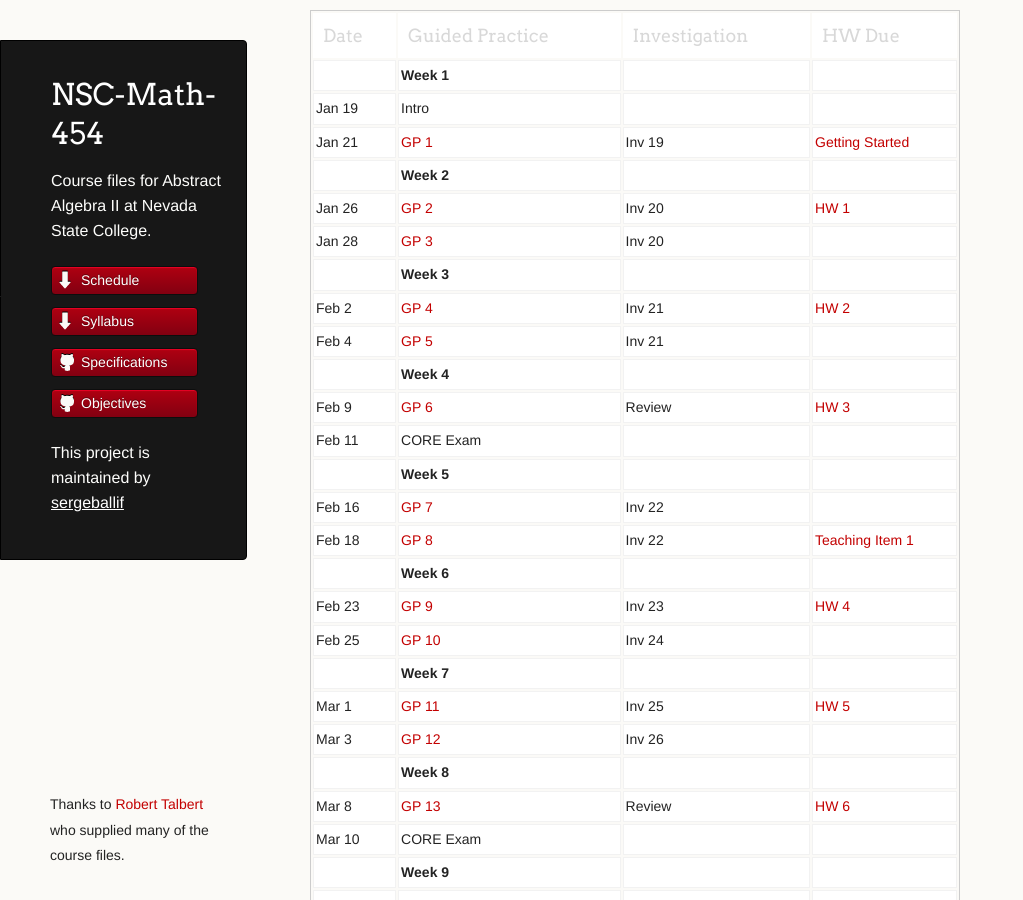
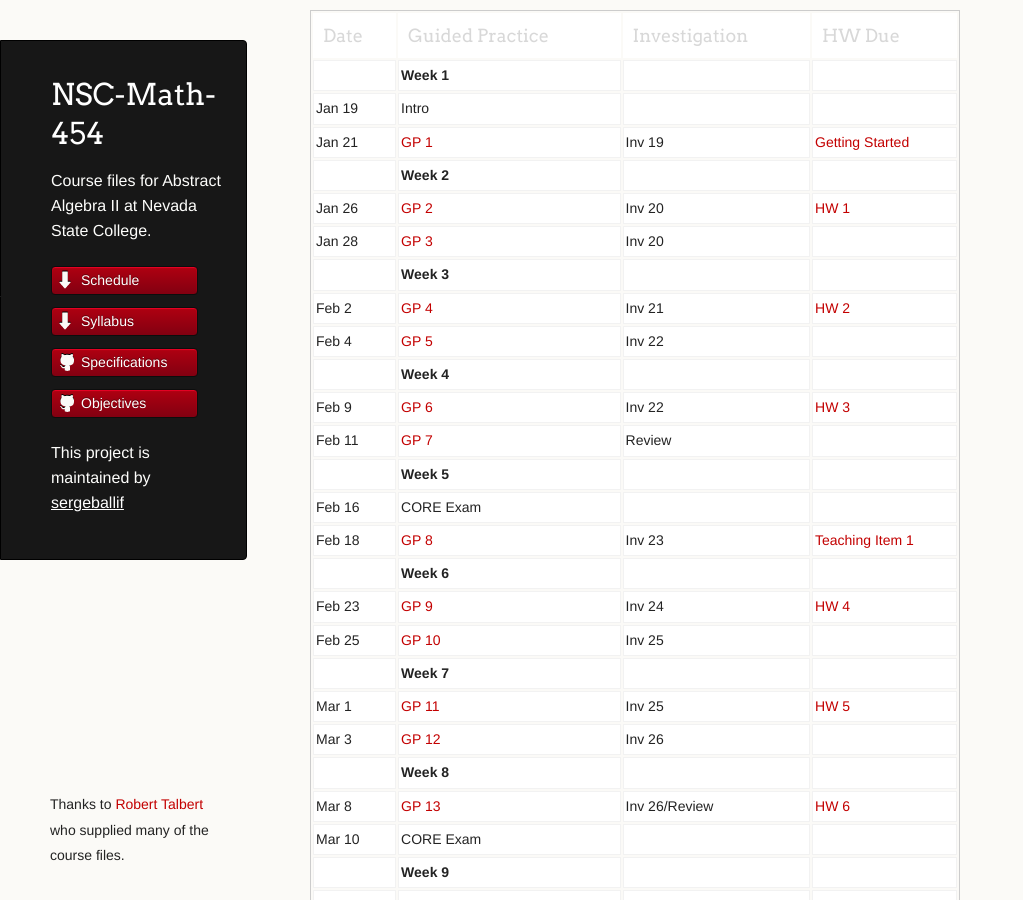
Before and after one commit to AaronWongNSC/MATH-454, a Jekyll site: the page built from index.md, in a window 1280 px wide and 900 px high. Shown: the whole window, without its empty margins (0-1023 px from the left). Built offline with Jekyll 4.4.1, drawn with Linux system fonts in a browser that asks for light colours.

Commit message:
Update index.md

```diff
--- a/index.md
+++ b/index.md
@@ -20,21 +20,21 @@ published: true
 | Jan 28 	| [GP 3](/NSC-Math-454/GP3.html)   	| Inv 20        	|                                                                                                                                                                             	|
 |        	| **Week 3**                       	|               	|                                                                                                                                                                             	|
 | Feb 2  	| [GP 4](/NSC-Math-454/GP4.html)   	| Inv 21        	| [HW 2](http://www.overleaf.com/docs?snip_uri=https://raw.githubusercontent.com/sergeballif/NSC-Math-454/gh-pages/homework/Math454HW2.tex&splash=none)                       	|
-| Feb 4  	| [GP 5](/NSC-Math-454/GP5.html)   	| Inv 21        	|                                                                                                                                                                             	|
+| Feb 4  	| [GP 5](/NSC-Math-454/GP5.html)   	| Inv 22        	|                                                                                                                                                                             	|
 |        	| **Week 4**                       	|               	|                                                                                                                                                                             	|
-| Feb 9  	| [GP 6](/NSC-Math-454/GP6.html)   	| Review        	| [HW 3](http://www.overleaf.com/docs?snip_uri=https://raw.githubusercontent.com/sergeballif/NSC-Math-454/gh-pages/homework/Math454HW3.tex&splash=none)                       	|
-| Feb 11 	| CORE Exam                        	|               	|                                                                                                                                                                             	|
+| Feb 9  	| [GP 6](/NSC-Math-454/GP6.html)   	| Inv 22       	| [HW 3](http://www.overleaf.com/docs?snip_uri=https://raw.githubusercontent.com/sergeballif/NSC-Math-454/gh-pages/homework/Math454HW3.tex&splash=none)                       	|
+| Feb 11 	| [GP 7](/NSC-Math-454/GP7.html)  	| Review         	|                                                                                                                                                                             	|
 |        	| **Week 5**                       	|               	|                                                                                                                                                                             	|
-| Feb 16 	| [GP 7](/NSC-Math-454/GP7.html)   	| Inv 22        	|                                                                                                                                                                             	|
-| Feb 18 	| [GP 8](/NSC-Math-454/GP8.html)   	| Inv 22        	| [Teaching Item 1](/NSC-Math-454/TeachingItems.html)                                                                                                                         	|
+| Feb 16 	| CORE Exam                       	|        	|                                                                                                                                                                             	|
+| Feb 18 	| [GP 8](/NSC-Math-454/GP8.html)   	| Inv 23        	| [Teaching Item 1](/NSC-Math-454/TeachingItems.html)                                                                                                                         	|
 |        	| **Week 6**                       	|               	|                                                                                                                                                                             	|
-| Feb 23 	| [GP 9](/NSC-Math-454/GP9.html)   	| Inv 23        	| [HW 4](http://www.overleaf.com/docs?snip_uri=https://raw.githubusercontent.com/sergeballif/NSC-Math-454/gh-pages/homework/Math454HW4.tex&splash=none)                       	|
-| Feb 25 	| [GP 10](/NSC-Math-454/GP10.html) 	| Inv 24        	|                                                                                                                                                                             	|
+| Feb 23 	| [GP 9](/NSC-Math-454/GP9.html)   	| Inv 24        	| [HW 4](http://www.overleaf.com/docs?snip_uri=https://raw.githubusercontent.com/sergeballif/NSC-Math-454/gh-pages/homework/Math454HW4.tex&splash=none)                       	|
+| Feb 25 	| [GP 10](/NSC-Math-454/GP10.html) 	| Inv 25        	|                                                                                                                                                                             	|
 |        	| **Week 7**                       	|               	|                                                                                                                                                                             	|
 | Mar 1  	| [GP 11](/NSC-Math-454/GP11.html) 	| Inv 25        	| [HW 5](http://www.overleaf.com/docs?snip_uri=https://raw.githubusercontent.com/sergeballif/NSC-Math-454/gh-pages/homework/Math454HW5.tex&splash=none)                       	|
 | Mar 3  	| [GP 12](/NSC-Math-454/GP12.html) 	| Inv 26        	|                                                                                                                                                                             	|
 |        	| **Week 8**                       	|               	|                                                                                                                                                                             	|
-| Mar 8  	| [GP 13](/NSC-Math-454/GP13.html) 	| Review        	| [HW 6](http://www.overleaf.com/docs?snip_uri=https://raw.githubusercontent.com/sergeballif/NSC-Math-454/gh-pages/homework/Math454HW6.tex&splash=none)                       	|
+| Mar 8  	| [GP 13](/NSC-Math-454/GP13.html) 	| Inv 26/Review  	| [HW 6](http://www.overleaf.com/docs?snip_uri=https://raw.githubusercontent.com/sergeballif/NSC-Math-454/gh-pages/homework/Math454HW6.tex&splash=none)                       	|
 | Mar 10 	| CORE Exam                        	|               	|                                                                                                                                                                             	|
 |        	| **Week 9**                       	|               	|                                                                                                                                                                             	|
 | Mar 15 	| [GP 14](/NSC-Math-454/GP14.html) 	| Inv 27        	|                                                                                                                                                                             	|
```
